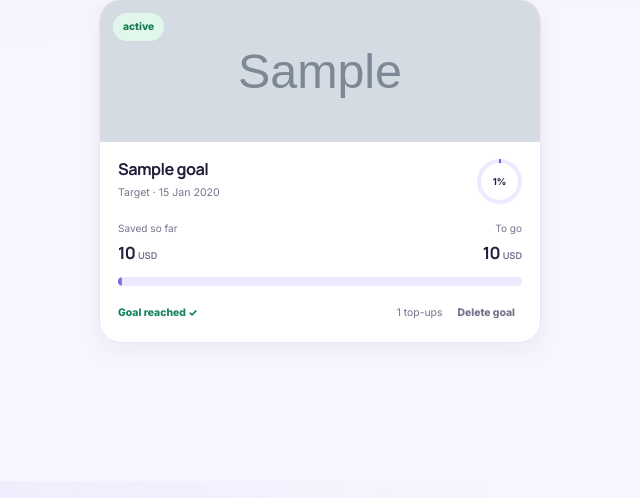
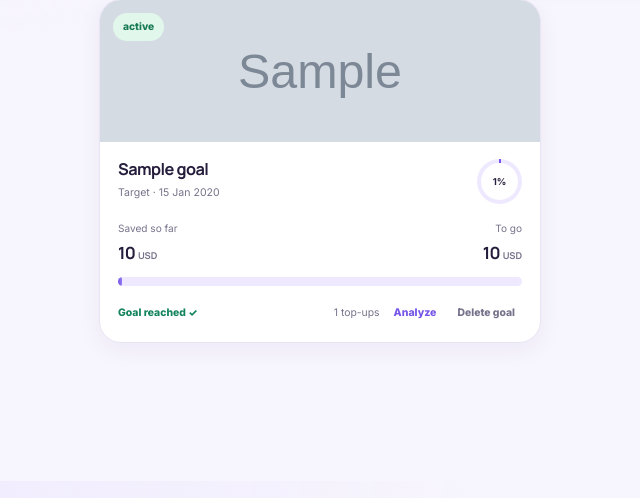
Before and after one commit to fosing123/money, a Django app: template src/templates/goals/goals.html in a window 1280 px wide. Shown: the part 283-781 px from the top of the page, without its empty margins (91-731 px from the left). Run offline with Django 5.2, Linux system fonts and the light colour scheme; the template is opened without the code that fills it: most values are stand-ins (such as "Sample title", 1, 10 or a date in 2020); grey boxes marked "Sample" are stand-in pictures; some libraries are stand-ins or nearby versions.

Commit message:
feat(analyzer): add individual savings goal analysis actions

```diff
--- a/src/templates/goals/goals.html
+++ b/src/templates/goals/goals.html
@@ -43,6 +43,7 @@
               {% if goal.contributions.count %}
                 <span class="goal-contribution-count">{{ goal.contributions.count }} top-ups</span>
               {% endif %}
+              <button type="button" class="goal-analysis-action" data-analysis-open data-analysis-scope="goal" data-analysis-object-id="{{ goal.pk }}" data-analysis-period="month">Analyze</button>
               <a class="goal-delete-action" href="{% url 'goal_delete' goal.pk %}">Delete goal</a>
             </div>
           </div>
```
